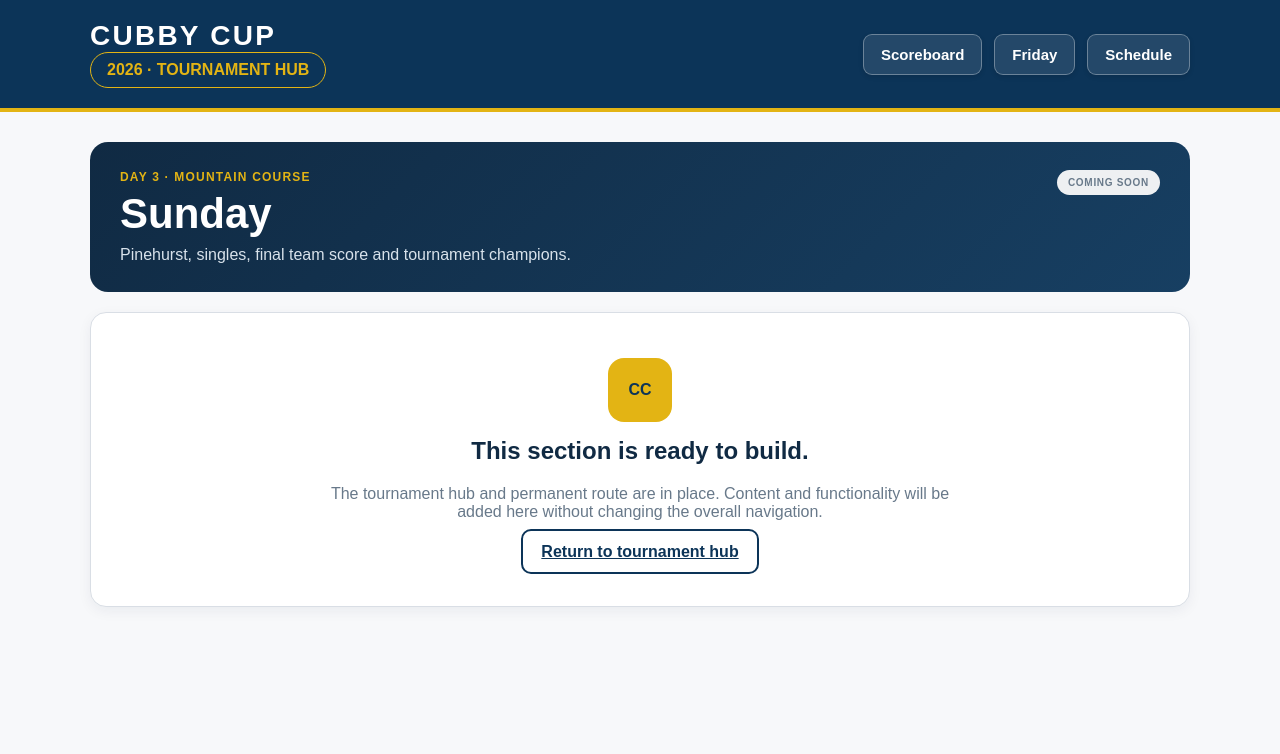
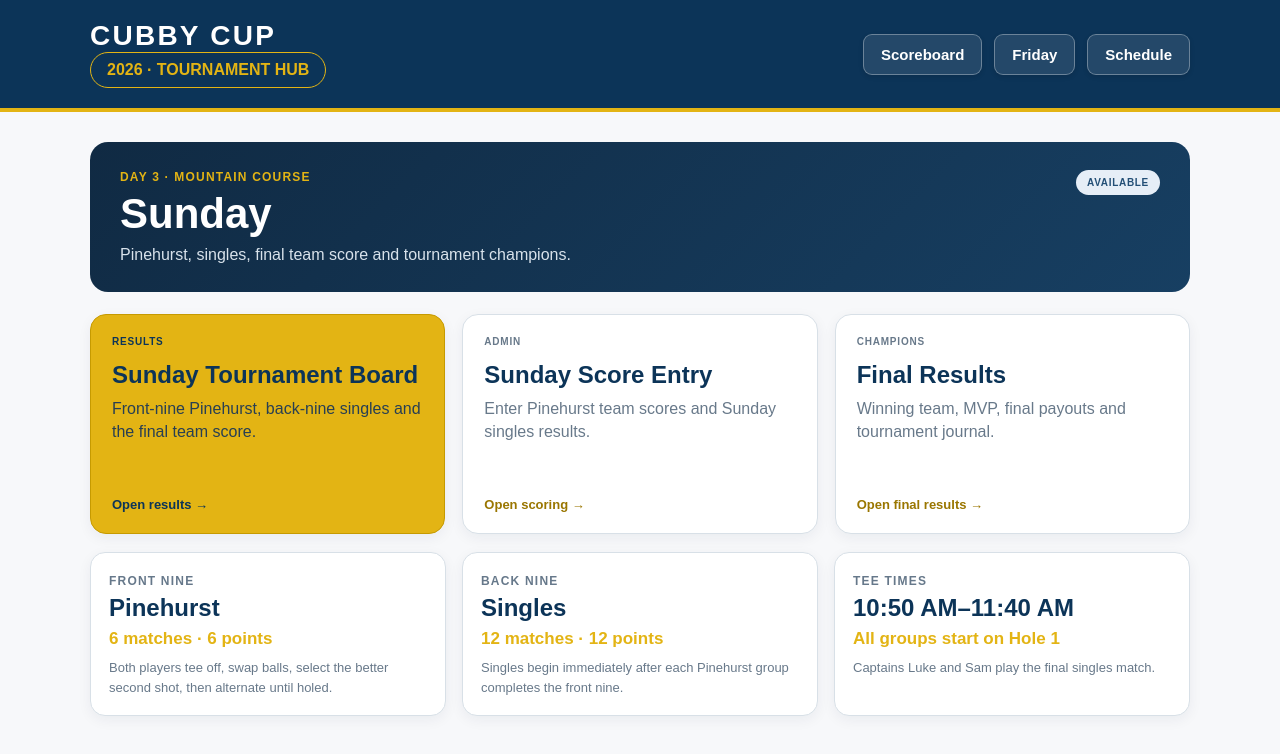
Before and after one commit to wjluyk-app/vet-head-app, a Next.js app: page /sunday in a window 1280 px wide. Shown: the top 754 px of the page. Built offline with nearby package versions, Linux system fonts and the light colour scheme.

Commit message:
Build Sunday tournament hub

```diff
--- a/src/app/globals.css
+++ b/src/app/globals.css
@@ -1220,3 +1220,40 @@ main { width: min(1100px, 94vw); margin: 30px auto 60px; }
     grid-template-columns:1fr;
   }
 }
+
+
+/* Sunday */
+.sundayFormatGrid {
+  margin-top:18px;
+  display:grid;
+  grid-template-columns:repeat(3,minmax(0,1fr));
+  gap:16px;
+}
+.sundayFormatGrid article {
+  background:white;
+  border:1px solid #d8e0e7;
+  border-radius:15px;
+  padding:18px;
+  box-shadow:0 4px 14px rgba(16,42,67,.06);
+}
+.sundayFormatGrid h2 {
+  margin:5px 0 7px;
+  color:var(--navy);
+}
+.sundayFormatGrid strong {
+  display:block;
+  color:var(--gold);
+  font-size:17px;
+}
+.sundayFormatGrid p {
+  margin:9px 0 0;
+  color:#68798a;
+  font-size:13px;
+  line-height:1.5;
+}
+
+@media (max-width:760px) {
+  .sundayFormatGrid {
+    grid-template-columns:1fr;
+  }
+}
--- a/src/app/sunday/page.tsx
+++ b/src/app/sunday/page.tsx
@@ -1,12 +1,59 @@
+import Link from "next/link";
 import TournamentSectionShell from "@/components/TournamentSectionShell";
 
-export default function Page() {
+export default function SundayPage() {
   return (
     <TournamentSectionShell
       eyebrow="DAY 3 · MOUNTAIN COURSE"
       title="Sunday"
       description="Pinehurst, singles, final team score and tournament champions."
-      status="Coming Soon"
-    />
+      status="Available"
+    >
+      <section className="sectionActionGrid">
+        <Link className="sectionActionCard sectionActionPrimary" href="/results/sunday">
+          <span>RESULTS</span>
+          <h2>Sunday Tournament Board</h2>
+          <p>Front-nine Pinehurst, back-nine singles and the final team score.</p>
+          <strong>Open results →</strong>
+        </Link>
+
+        <Link className="sectionActionCard" href="/score/sunday">
+          <span>ADMIN</span>
+          <h2>Sunday Score Entry</h2>
+          <p>Enter Pinehurst team scores and Sunday singles results.</p>
+          <strong>Open scoring →</strong>
+        </Link>
+
+        <Link className="sectionActionCard" href="/final-results">
+          <span>CHAMPIONS</span>
+          <h2>Final Results</h2>
+          <p>Winning team, MVP, final payouts and tournament journal.</p>
+          <strong>Open final results →</strong>
+        </Link>
+      </section>
+
+      <section className="sundayFormatGrid">
+        <article>
+          <span className="smallLabel">FRONT NINE</span>
+          <h2>Pinehurst</h2>
+          <strong>6 matches · 6 points</strong>
+          <p>Both players tee off, swap balls, select the better second shot, then alternate until holed.</p>
+        </article>
+
+        <article>
+          <span className="smallLabel">BACK NINE</span>
+          <h2>Singles</h2>
+          <strong>12 matches · 12 points</strong>
+          <p>Singles begin immediately after each Pinehurst group completes the front nine.</p>
+        </article>
+
+        <article>
+          <span className="smallLabel">TEE TIMES</span>
+          <h2>10:50 AM–11:40 AM</h2>
+          <strong>All groups start on Hole 1</strong>
+          <p>Captains Luke and Sam play the final singles match.</p>
+        </article>
+      </section>
+    </TournamentSectionShell>
   );
 }
```
